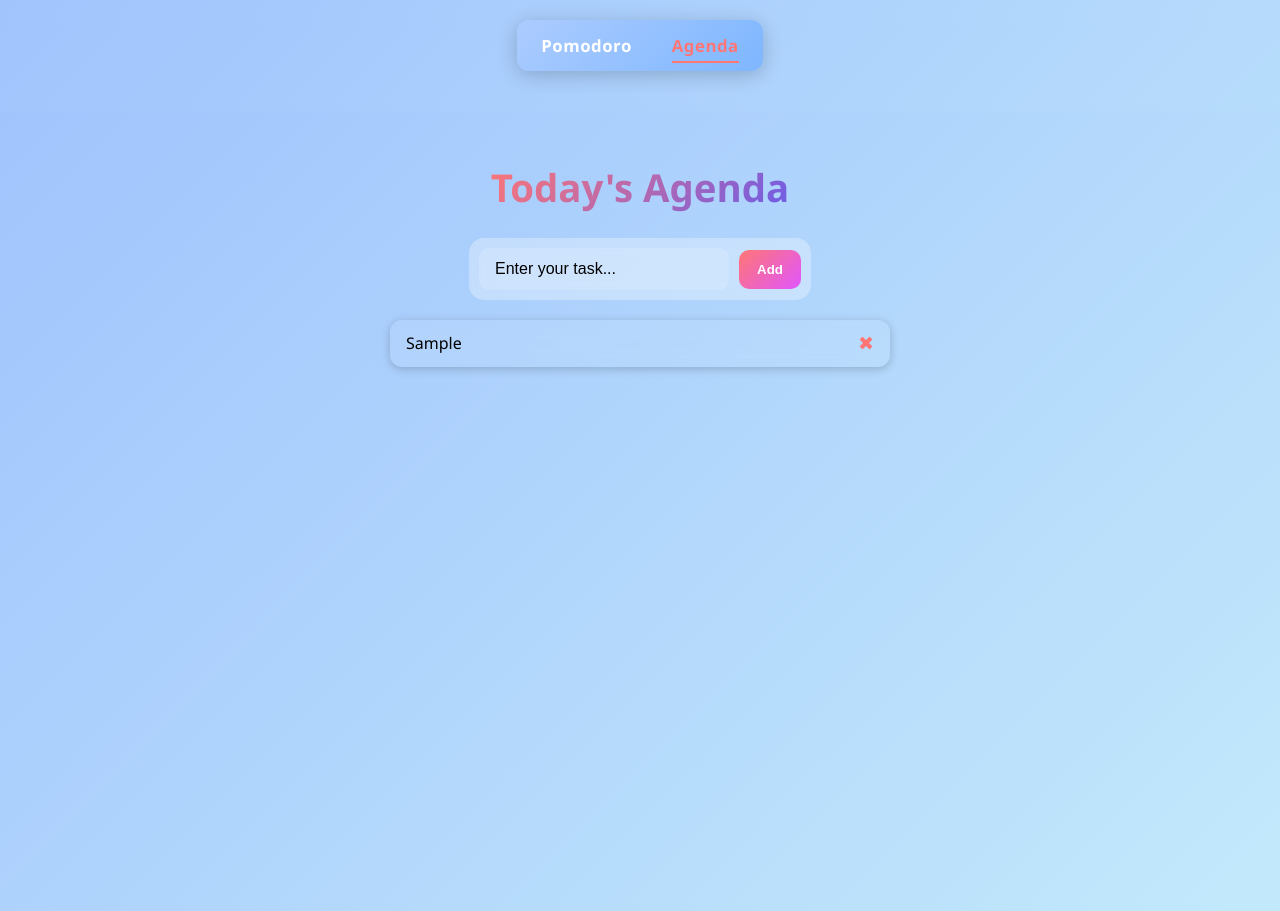
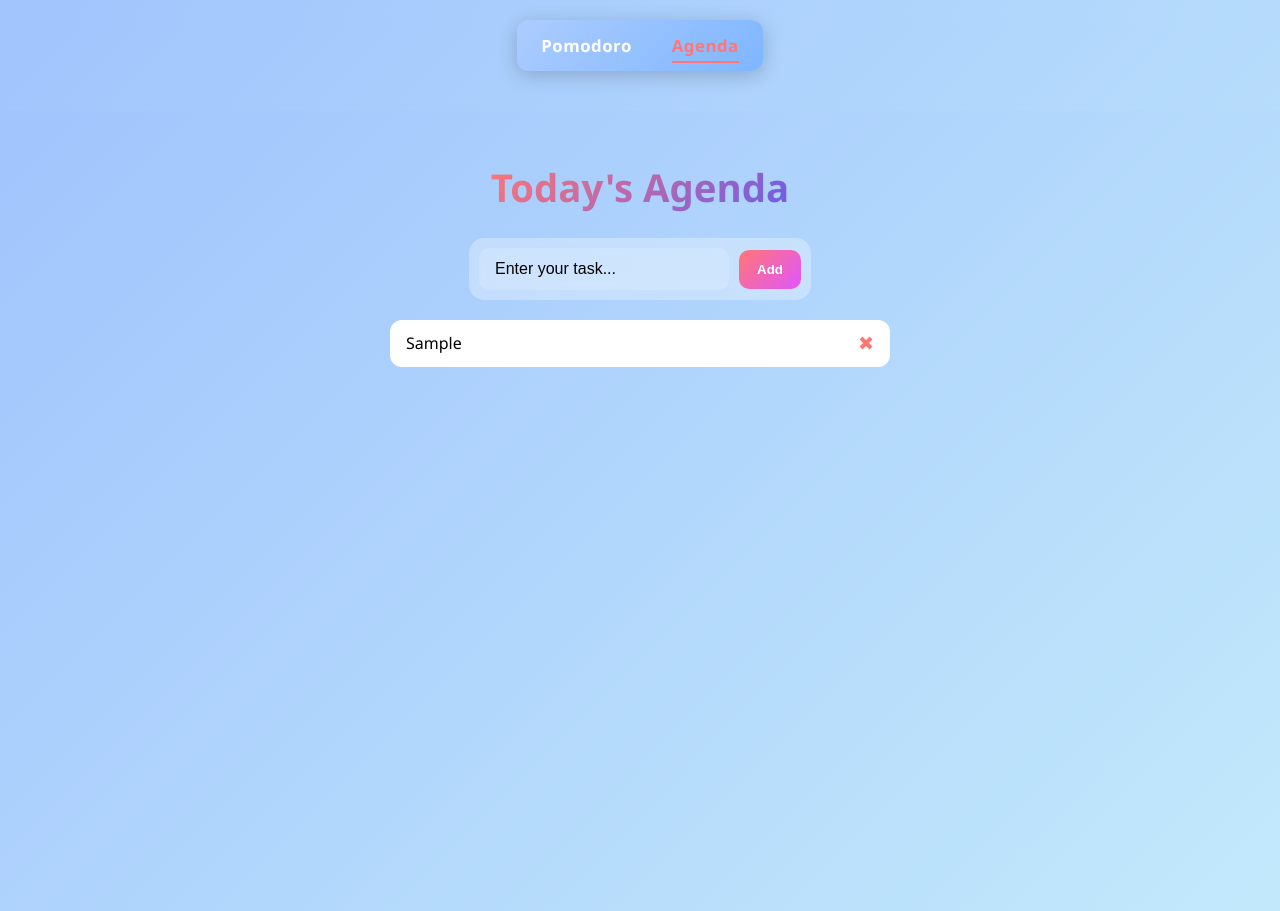
Before and after one commit to faizaanjum7/pomodoroApp-by-faiza, a React (Vite) app in the folder mypomodoro/: page /agenda in a window 1280 px wide. Both pictures are taken after typing "Sample" into the empty fields and a click on the button "Add". Built offline with nearby package versions, Linux system fonts and the light colour scheme.

Commit message:
reorder logic update

```diff
--- a/mypomodoro/src/Agenda.jsx
+++ b/mypomodoro/src/Agenda.jsx
@@ -22,14 +22,15 @@ function Agenda() {
   };
 
   const deleteTask = (index) => {
-    setTasks(tasks.filter((_, i) => i !== index));
+    const updated = tasks.filter((_, i) => i !== index);
+    setTasks(updated);
   };
 
   const handleOnDragEnd = (result) => {
     if (!result.destination) return;
     const updatedTasks = Array.from(tasks);
-    const [reorderedItem] = updatedTasks.splice(result.source.index, 1);
-    updatedTasks.splice(result.destination.index, 0, reorderedItem);
+    const [movedTask] = updatedTasks.splice(result.source.index, 1);
+    updatedTasks.splice(result.destination.index, 0, movedTask);
     setTasks(updatedTasks);
   };
 
@@ -42,9 +43,7 @@ function Agenda() {
           placeholder="Enter your task..."
           value={input}
           onChange={(e) => setInput(e.target.value)}
-          onKeyDown={(e) => {
-            if (e.key === "Enter") addTask();
-          }}
+          onKeyDown={(e) => e.key === "Enter" && addTask()}
         />
         <button onClick={addTask}>Add</button>
       </div>
@@ -55,11 +54,23 @@ function Agenda() {
             <ul {...provided.droppableProps} ref={provided.innerRef}>
               {tasks.map((task, index) => (
                 <Draggable key={task.id} draggableId={task.id} index={index}>
-                  {(provided) => (
+                  {(provided, snapshot) => (
                     <li
                       ref={provided.innerRef}
                       {...provided.draggableProps}
                       {...provided.dragHandleProps}
+                      style={{
+                        ...provided.draggableProps.style,
+                        transition: snapshot.isDragging
+                          ? "none"
+                          : "transform 0.25s ease",
+                        backgroundColor: snapshot.isDragging
+                          ? "#f5f5f5"
+                          : "#fff",
+                        boxShadow: snapshot.isDragging
+                          ? "0 3px 6px rgba(0,0,0,0.15)"
+                          : "none",
+                      }}
                     >
                       <span>{task.text}</span>
                       <button onClick={() => deleteTask(index)}>✖</button>
```
